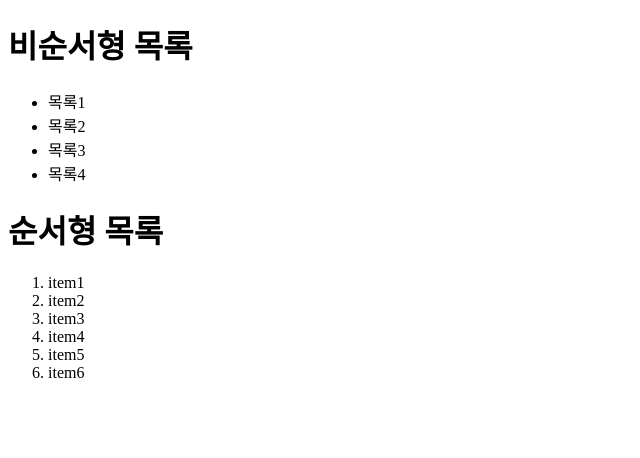
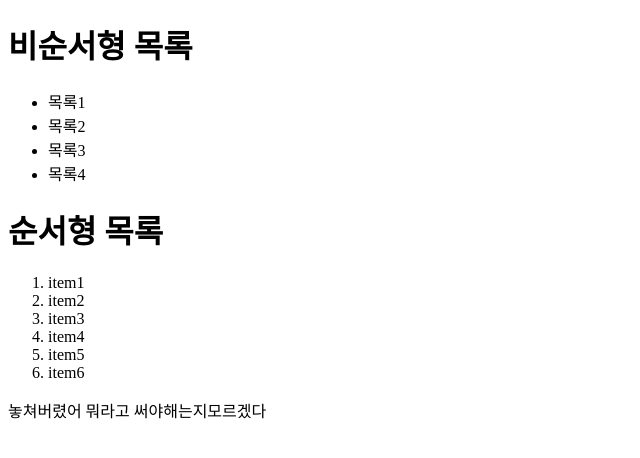
Before and after one commit to jasson0515/fus10, a plain HTML site: page view/markup.html in a window 1280 px wide. Shown: the whole page, without its empty margins (0-640 px from the left). Drawn offline with Linux system fonts and the light colour scheme.

Commit message:
새로운 문단생성

```diff
--- a/view/markup.html
+++ b/view/markup.html
@@ -24,5 +24,6 @@
         <li>item5</li>
         <li>item6</li>
     </ol>
+    <p>놓쳐버렸어 뭐라고 써야해는지모르겠다
 </body>
 </html>
```
